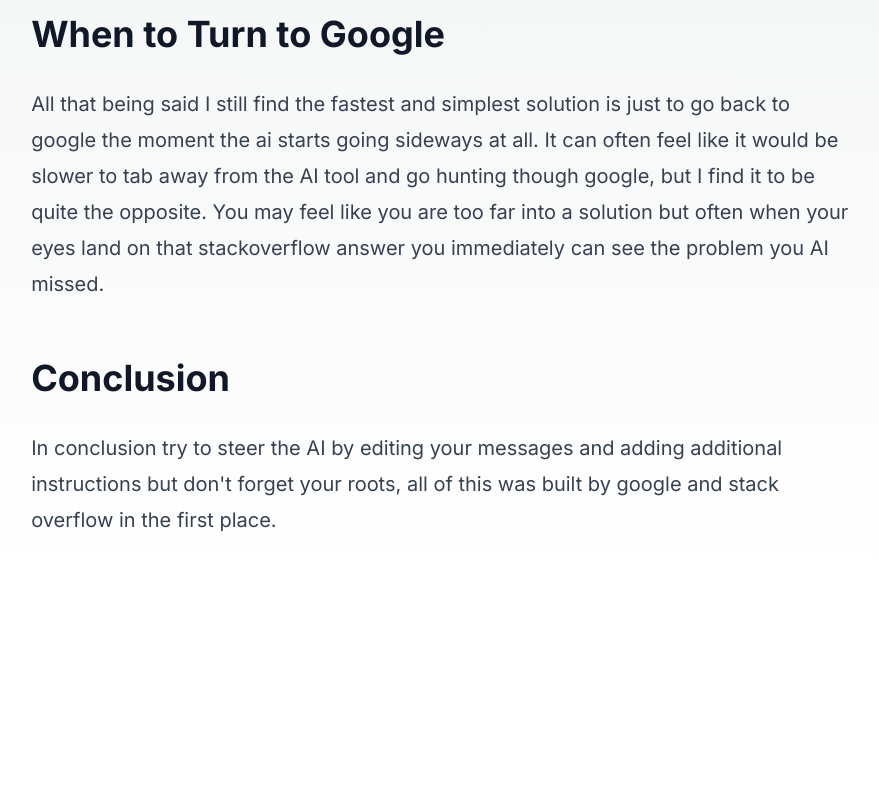
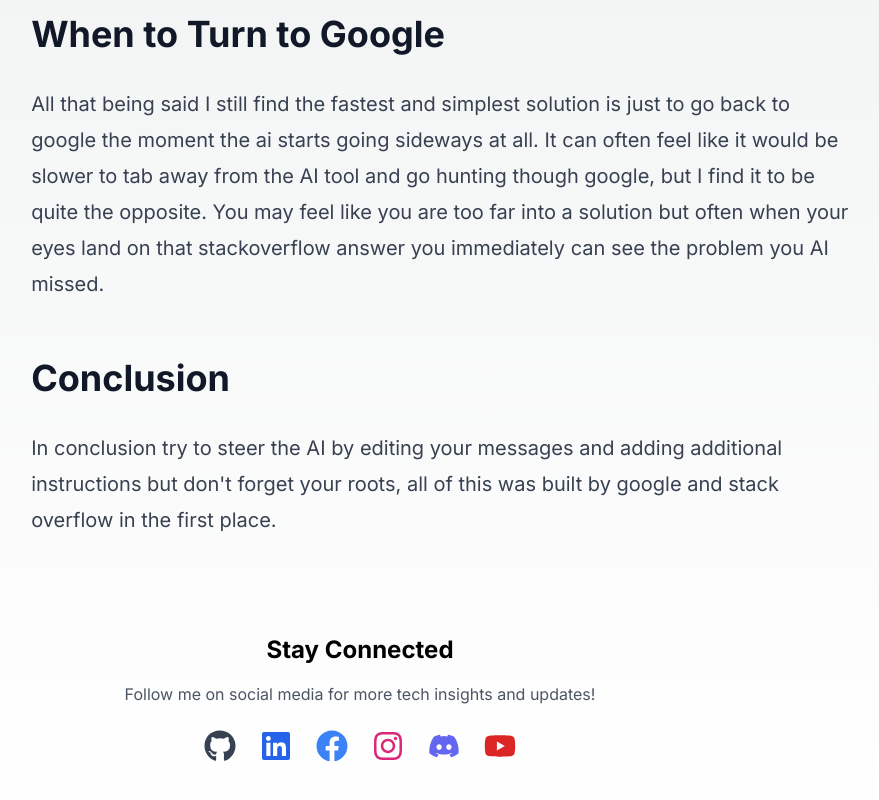
Before and after one commit to TheDigitalNinja/thedigitalninja-nextjs, a Next.js app: page /blog/escaping-the-ai-feedback-loop in a window 1280 px wide. Shown: the part 1978-2778 px from the top of the page, without its empty margins (280-1159 px from the left). Before the commit the page ends 2564 px from the top, so only its background shows below. Built offline with nearby package versions, Linux system fonts and the light colour scheme; no server answers.

Commit message:
Add Follow Me widget

```diff
--- a/src/app/blog/[slug]/page.tsx
+++ b/src/app/blog/[slug]/page.tsx
@@ -17,6 +17,7 @@ import Head from 'next/head';
 import Script from 'next/script';
 import Header from "../../../components/Header";
 import Sidebar from "../../../components/Sidebar";
+import FollowMeWidget from "../../../components/FollowMeWidget";
 
 // Syntax Highlighting by prismjs
 import Prism from 'prismjs';
@@ -123,6 +124,7 @@ export default function PostPage({ params }: PostPageProps) {
           </main>
         </div>
       </div>
+      <FollowMeWidget />
     </>
   )
 }
--- /dev/null
+++ b/src/components/FollowMeWidget.tsx
@@ -0,0 +1,38 @@
+import React from 'react';
+import { FaGithub, FaLinkedin, FaFacebook, FaInstagram, FaDiscord, FaYoutube } from 'react-icons/fa';
+import { Inter } from "next/font/google";
+
+const inter = Inter({ subsets: ["latin"] });
+
+const FollowMeWidget = () => {
+  return (
+    <div className={`${inter.className} mt-12 mb-12`}>
+      <h3 className="text-2xl font-bold mb-4 text-center">Stay Connected</h3>
+      <p className="text-center mb-6 text-gray-600 dark:text-gray-400">
+        Follow me on social media for more tech insights and updates!
+      </p>
+      <div className="flex justify-center space-x-6">
+        <a href="https://github.com/TheDigitalNinja" target="_blank" rel="noopener noreferrer" aria-label="GitHub" className="transition-transform hover:scale-110">
+          <FaGithub className="w-8 h-8 text-gray-700 dark:text-gray-300" />
+        </a>
+        <a href="https://www.linkedin.com/in/TheDigitalNinja" target="_blank" rel="noopener noreferrer" aria-label="LinkedIn" className="transition-transform hover:scale-110">
+          <FaLinkedin className="w-8 h-8 text-blue-600" />
+        </a>
+        <a href="https://www.facebook.com/RussellPerkinsDenver" target="_blank" rel="noopener noreferrer" aria-label="Facebook" className="transition-transform hover:scale-110">
+          <FaFacebook className="w-8 h-8 text-blue-500" />
+        </a>
+        <a href="https://www.instagram.com/perkinsrussell/" target="_blank" rel="noopener noreferrer" aria-label="Instagram" className="transition-transform hover:scale-110">
+          <FaInstagram className="w-8 h-8 text-pink-600" />
+        </a>
+        <a href="https://discord.gg/Rkrn8Udqp9" target="_blank" rel="noopener noreferrer" aria-label="Discord" className="transition-transform hover:scale-110">
+          <FaDiscord className="w-8 h-8 text-indigo-500" />
+        </a>
+        <a href="https://www.youtube.com/TheDigitalNinja" target="_blank" rel="noopener noreferrer" aria-label="YouTube" className="transition-transform hover:scale-110">
+          <FaYoutube className="w-8 h-8 text-red-600" />
+        </a>
+      </div>
+    </div>
+  );
+};
+
+export default FollowMeWidget;
```
